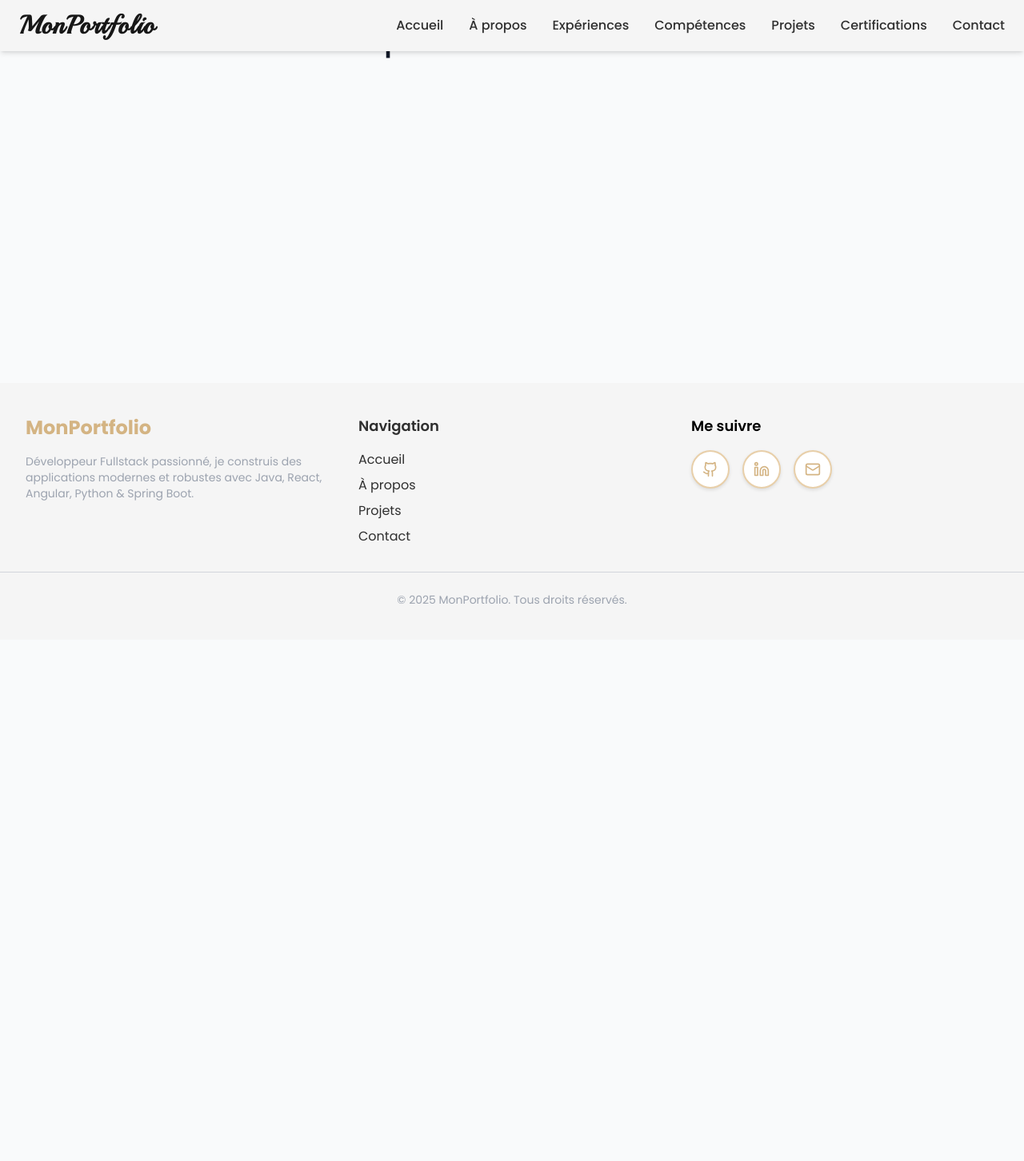
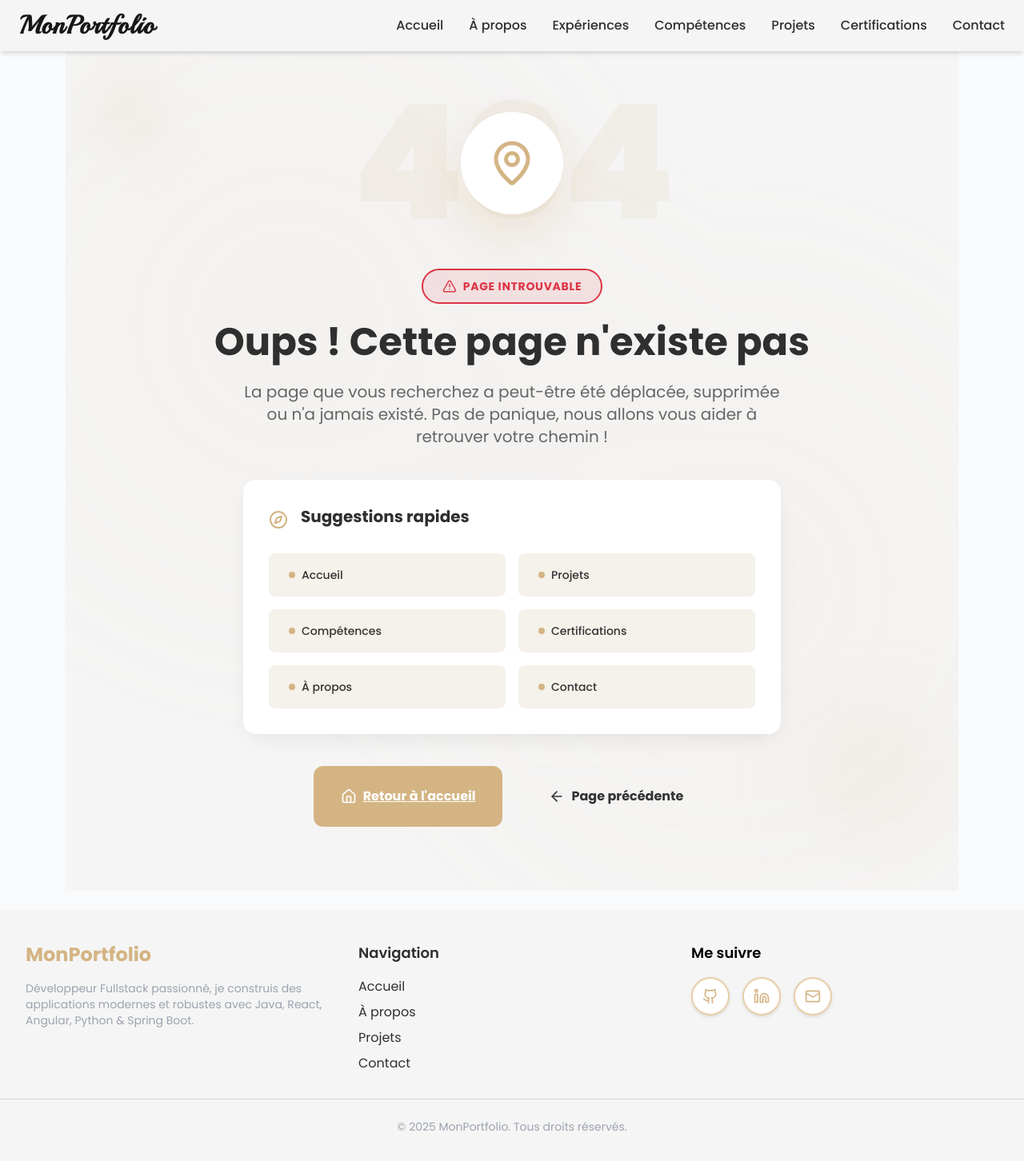
Before and after one commit to eadarak00/portfolio, a React (Vite) app: page /projects/agence-immobiliere in a window 1280 px wide. Shown: the top 1452 px of the page at 80% size. Before the commit the page ends 800 px from the top, so only its background shows below. Built offline with nearby package versions, Linux system fonts and the light colour scheme.

Commit message:
not found

```diff
--- a/src/pages/NotFound.jsx
+++ b/src/pages/NotFound.jsx
@@ -1,3 +1,229 @@
+import { useState } from "react";
+import { Search, Home, AlertTriangle, ArrowLeft, MapPin, Compass } from "lucide-react";
+
 export default function NotFound() {
-    return <h1>Bienvenue sur mon portfolio</h1>;
+  const [searchQuery, setSearchQuery] = useState("");
+  const [isSearchFocused, setIsSearchFocused] = useState(false);
+
+  const handleSearch = () => {
+    if (searchQuery.trim()) {
+      window.location.href = `/?search=${encodeURIComponent(searchQuery)}`;
+    }
+  };
+
+  return (
+    <div
+      className="min-h-screen flex items-center justify-center px-6 py-20 relative overflow-hidden"
+      style={{ backgroundColor: 'var(--color-bg)' }}
+    >
+      {/* Fond décoratif */}
+      <div
+        className="absolute inset-0 opacity-5"
+        style={{
+          backgroundImage: `radial-gradient(circle at 25% 35%, var(--color-primary) 0%, transparent 50%),
+                           radial-gradient(circle at 75% 65%, var(--color-primary) 0%, transparent 50%)`,
+        }}
+      />
+
+      {/* Éléments flottants décoratifs */}
+      <div
+        className="absolute top-20 left-10 w-20 h-20 rounded-full opacity-20 blur-2xl"
+        style={{ backgroundColor: 'var(--color-primary)' }}
+      />
+      <div
+        className="absolute bottom-20 right-10 w-32 h-32 rounded-full opacity-20 blur-3xl"
+        style={{ backgroundColor: 'var(--color-primary)' }}
+      />
+
+      <div className="relative z-10 max-w-4xl mx-auto text-center">
+        {/* Code 404 géant */}
+        <div className="relative mb-8">
+          <h1
+            className="text-9xl md:text-[200px] font-black tracking-tight opacity-10"
+            style={{
+              color: 'var(--color-primary)',
+              lineHeight: '1',
+            }}
+          >
+            404
+          </h1>
+          <div className="absolute inset-0 flex items-center justify-center">
+            <div
+              className="w-32 h-32 rounded-full flex items-center justify-center"
+              style={{
+                backgroundColor: 'var(--color-white)',
+                boxShadow: '0 20px 60px rgba(212, 180, 131, 0.3)',
+              }}
+            >
+              <MapPin
+                style={{
+                  width: '60px',
+                  height: '60px',
+                  color: 'var(--color-primary)',
+                }}
+              />
+            </div>
+          </div>
+        </div>
+
+        {/* Badge d'erreur */}
+        <div className="inline-flex items-center gap-2 px-6 py-2.5 rounded-full mb-6"
+          style={{
+            backgroundColor: 'rgba(220, 53, 69, 0.1)',
+            border: '2px solid var(--color-error)',
+          }}
+        >
+          <AlertTriangle
+            style={{
+              width: '18px',
+              height: '18px',
+              color: 'var(--color-error)',
+            }}
+          />
+          <span
+            className="text-sm font-bold uppercase tracking-wider"
+            style={{ color: 'var(--color-error)' }}
+          >
+            Page introuvable
+          </span>
+        </div>
+
+        {/* Titre */}
+        <h2
+          className="text-3xl md:text-4xl lg:text-5xl font-bold mb-6"
+          style={{ color: 'var(--color-dark)' }}
+        >
+          Oups ! Cette page n'existe pas
+        </h2>
+
+        {/* Description */}
+        <p
+          className="text-lg md:text-xl mb-10 leading-relaxed max-w-2xl mx-auto"
+          style={{ color: 'var(--color-gray-light)' }}
+        >
+          La page que vous recherchez a peut-être été déplacée, supprimée ou n'a jamais existé.
+          Pas de panique, nous allons vous aider à retrouver votre chemin !
+        </p>
+
+        {/* Suggestions */}
+        <div
+          className="p-8 rounded-2xl mb-10 max-w-2xl mx-auto"
+          style={{
+            backgroundColor: 'var(--color-white)',
+            boxShadow: '0 10px 30px -10px rgba(0, 0, 0, 0.1)',
+          }}
+        >
+          <div className="flex items-center gap-3 mb-4">
+            <Compass
+              style={{
+                width: '24px',
+                height: '24px',
+                color: 'var(--color-primary)',
+              }}
+            />
+            <h3
+              className="text-xl font-bold"
+              style={{ color: 'var(--color-dark)' }}
+            >
+              Suggestions rapides
+            </h3>
+          </div>
+          <div className="grid grid-cols-2 gap-3 text-left">
+            {[
+              { label: "Accueil", link: "/" },
+              { label: "Projets", link: "/projets" },
+              { label: "Compétences", link: "/skills" },
+              { label: "Certifications", link: "/certifications" },
+              { label: "À propos", link: "/about" },
+              { label: "Contact", link: "/contact" },
+            ].map((item, idx) => (
+              <a
+                key={idx}
+                href={item.link}
+                className="flex items-center gap-2 px-4 py-3 rounded-lg transition-all duration-300 text-sm font-medium text-decoration-none"
+                style={{
+                  backgroundColor: 'var(--color-secondary)',
+                  color: 'var(--color-gray)',
+                  border: '1px solid transparent',
+                }}
+                onMouseEnter={(e) => {
+                  e.currentTarget.style.backgroundColor = 'rgba(212, 180, 131, 0.15)';
+                  e.currentTarget.style.borderColor = 'var(--color-primary)';
+                  e.currentTarget.style.color = 'var(--color-primary)';
+                  e.currentTarget.style.transform = 'translateX(5px)';
+                }}
+                onMouseLeave={(e) => {
+                  e.currentTarget.style.backgroundColor = 'var(--color-secondary)';
+                  e.currentTarget.style.borderColor = 'transparent';
+                  e.currentTarget.style.color = 'var(--color-gray)';
+                  e.currentTarget.style.transform = 'translateX(0)';
+                }}
+              >
+                <div
+                  className="w-2 h-2 rounded-full"
+                  style={{ backgroundColor: 'var(--color-primary)' }}
+                />
+                {item.label}
+              </a>
+            ))}
+          </div>
+        </div>
+
+        {/* Boutons d'action */}
+        <div className="flex flex-col sm:flex-row gap-4 justify-center">
+          <a
+            href="/"
+            className="inline-flex items-center justify-center gap-2 px-8 py-4 rounded-xl font-bold text-base transition-all duration-300"
+            style={{
+              backgroundColor: 'var(--color-primary)',
+              color: 'var(--color-white)',
+              border: '2px solid var(--color-primary)',
+            }}
+            onMouseEnter={(e) => {
+              e.currentTarget.style.backgroundColor = 'var(--color-primary-hover)';
+              e.currentTarget.style.borderColor = 'var(--color-primary-hover)';
+              e.currentTarget.style.transform = 'translateY(-3px)';
+              e.currentTarget.style.boxShadow = '0 10px 30px rgba(212, 180, 131, 0.4)';
+            }}
+            onMouseLeave={(e) => {
+              e.currentTarget.style.backgroundColor = 'var(--color-primary)';
+              e.currentTarget.style.borderColor = 'var(--color-primary)';
+              e.currentTarget.style.transform = 'translateY(0)';
+              e.currentTarget.style.boxShadow = 'none';
+            }}
+          >
+            <Home style={{ width: '20px', height: '20px' }} />
+            Retour à l'accueil
+          </a>
+
+          <button
+            onClick={() => window.history.back()}
+            className="inline-flex items-center justify-center gap-2 px-8 py-4 rounded-xl font-bold text-base transition-all duration-300"
+            style={{
+              backgroundColor: 'transparent',
+              color: 'var(--color-gray)',
+              border: '2px solid var(--color-secondary)',
+            }}
+            onMouseEnter={(e) => {
+              e.currentTarget.style.backgroundColor = 'var(--color-dark)';
+              e.currentTarget.style.color = 'var(--color-white)';
+              e.currentTarget.style.borderColor = 'var(--color-dark)';
+              e.currentTarget.style.transform = 'translateY(-3px)';
+              e.currentTarget.style.boxShadow = '0 10px 30px rgba(47, 47, 47, 0.3)';
+            }}
+            onMouseLeave={(e) => {
+              e.currentTarget.style.backgroundColor = 'transparent';
+              e.currentTarget.style.color = 'var(--color-gray)';
+              e.currentTarget.style.borderColor = 'var(--color-secondary)';
+              e.currentTarget.style.transform = 'translateY(0)';
+              e.currentTarget.style.boxShadow = 'none';
+            }}
+          >
+            <ArrowLeft style={{ width: '20px', height: '20px' }} />
+            Page précédente
+          </button>
+        </div>
+      </div>
+    </div>
+  );
 }
```
